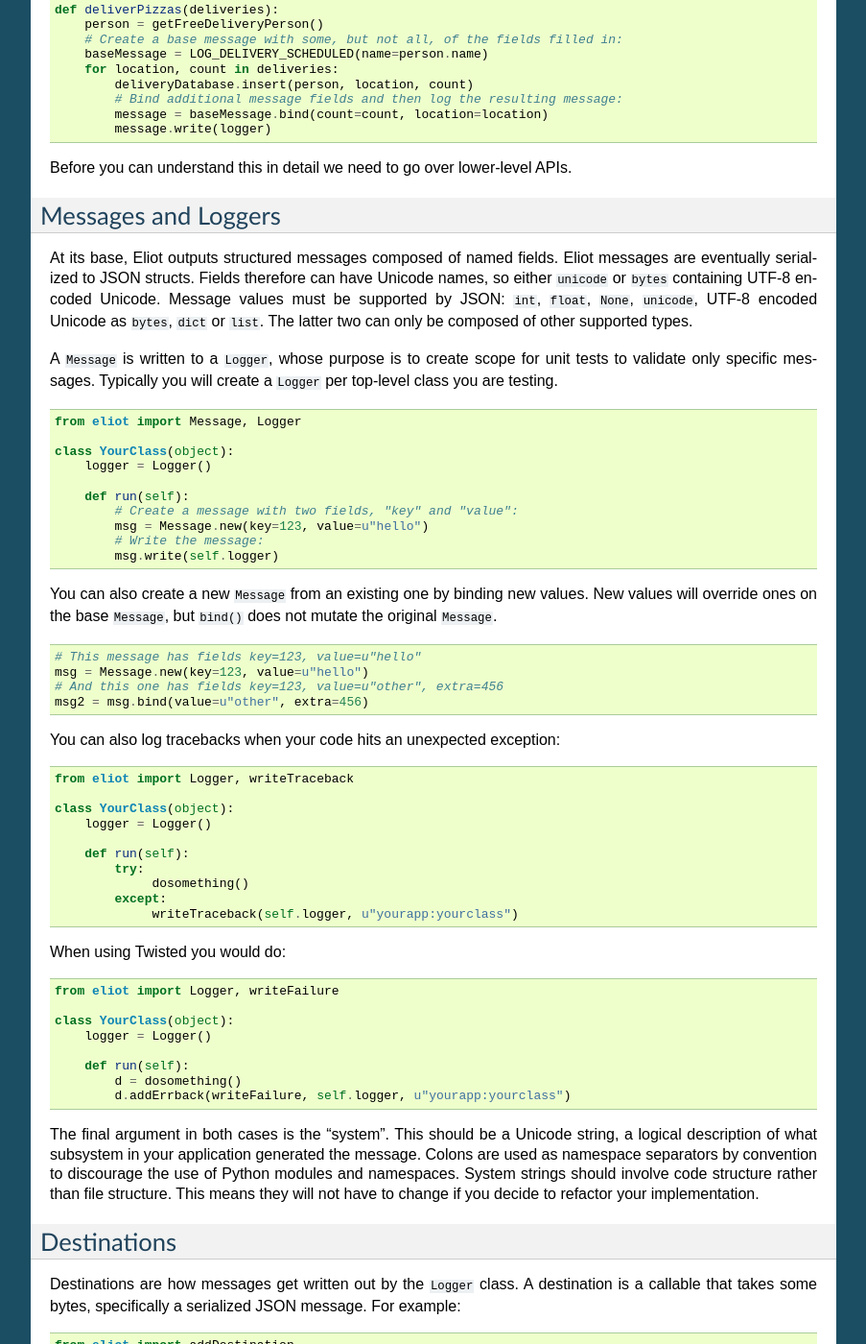
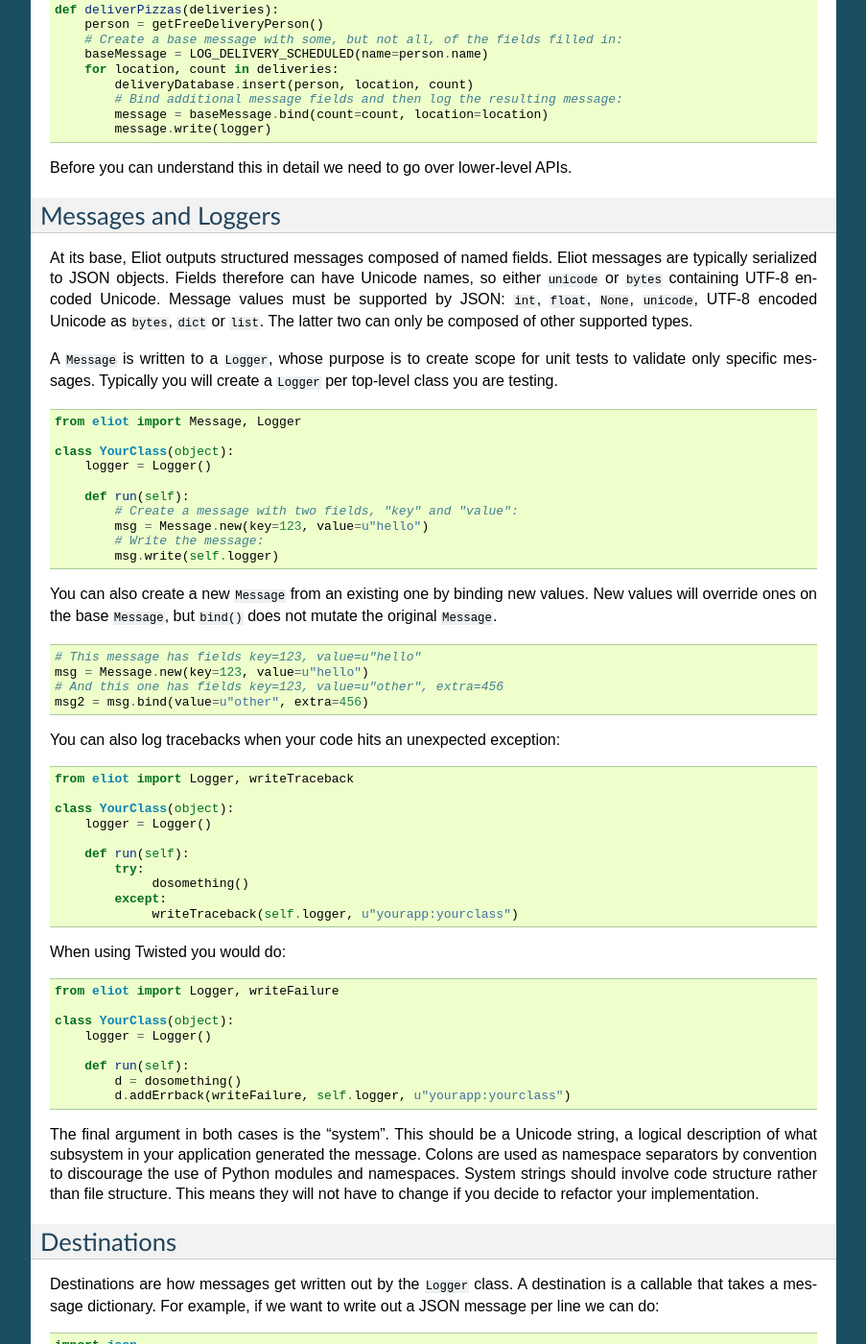
Before and after one commit to itamarst/eliot, a Sphinx documentation site: the page built from docs/source/usage.rst, in a window 1280 px wide and 1400 px high, scrolled down 633 px. Shown: the whole window at 96% size, without its empty margins (198-1101 px from the left). Built offline with Sphinx 7.4.7, drawn with Linux system fonts in a browser that asks for light colours.

```diff
--- a/docs/source/usage.rst
+++ b/docs/source/usage.rst
@@ -54,7 +54,7 @@ Messages and Loggers
 --------------------
 
 At its base, Eliot outputs structured messages composed of named fields.
-Eliot messages are eventually serialized to JSON structs.
+Eliot messages are typically serialized to JSON objects.
 Fields therefore can have Unicode names, so either ``unicode`` or ``bytes`` containing UTF-8 encoded Unicode.
 Message values must be supported by JSON: ``int``, ``float``, ``None``, ``unicode``, UTF-8 encoded Unicode as ``bytes``, ``dict`` or ``list``.
 The latter two can only be composed of other supported types.
@@ -125,15 +125,16 @@ Destinations
 ------------
 
 Destinations are how messages get written out by the ``Logger`` class.
-A destination is a callable that takes some bytes, specifically a serialized JSON message.
-For example:
+A destination is a callable that takes a message dictionary.
+For example, if we want to write out a JSON message per line we can do:
 
 .. code-block:: python
 
+    import json
     from eliot import addDestination
 
     def stdout(message):
-        sys.stdout.write(message + b"\n")
+        sys.stdout.write(json.dumps(message) + b"\n")
     addDestination(stdout)
 
 For Twisted users ``eliot.logwriter.ThreadedFileWriter`` is a logging destination that writes to a file-like object in a thread.
```
